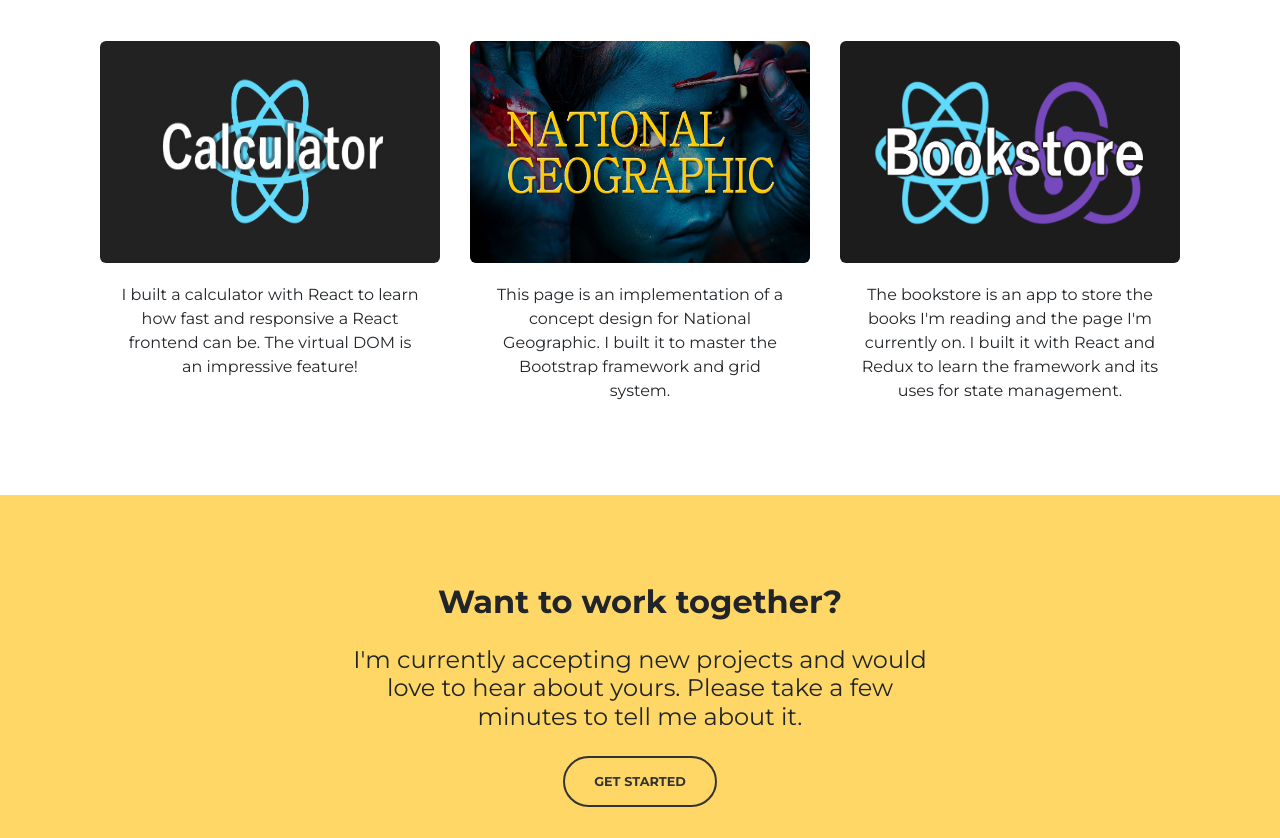
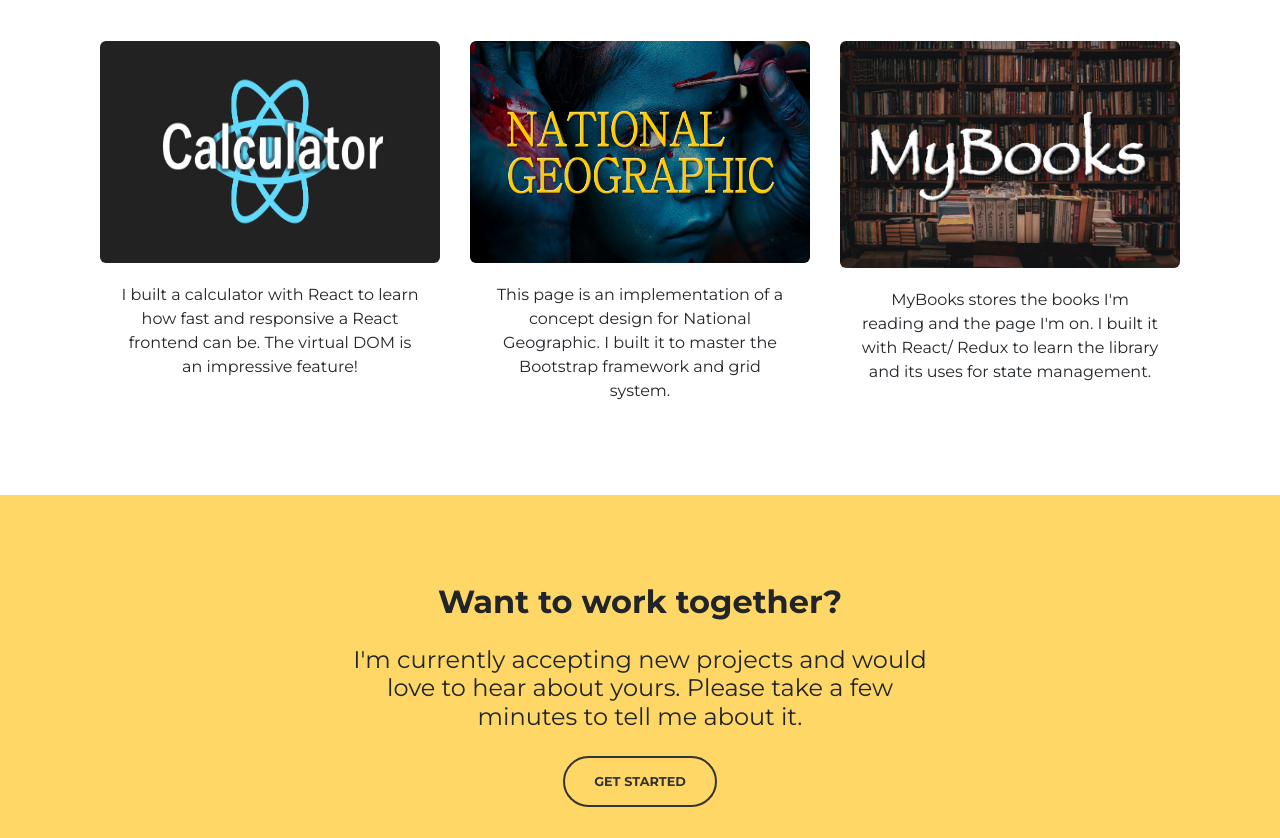
Before and after one commit to MPalhidai/MPalhidai.github.io, a plain HTML site: page index.html in a window 1280 px wide. Shown: the part 2862-3700 px from the top of the page. Drawn offline with nearby package versions, Linux system fonts and the light colour scheme.

Commit message:
mybooks cover

```diff
--- a/index.html
+++ b/index.html
@@ -205,10 +205,10 @@
           <div class="col-md-4">
             <div class="mb-4 box-shadow">
               <a href="https://www.michaelpalhidai.com/mybooks/" target="_blank">
-                <img class="card-img-top" src="assets/images/bookstore.png" alt="Card image">
+                <img class="card-img-top" src="assets/images/mybooks.jpg" alt="Card image">
               </a>
               <div class="card-body">
-                <p class="card-text">The bookstore is an app to store the books I'm reading and the page I'm currently on. I built it with React and Redux to learn the framework and its uses for state management.</p>
+                <p class="card-text">MyBooks stores the books I'm reading and the page I'm on. I built it with React/ Redux to learn the library and its uses for state management.</p>
               </div>
             </div>
           </div>
```
Also changed, not shown: assets/images/bookstore.png (deleted), assets/images/mybooks.jpg (added).
